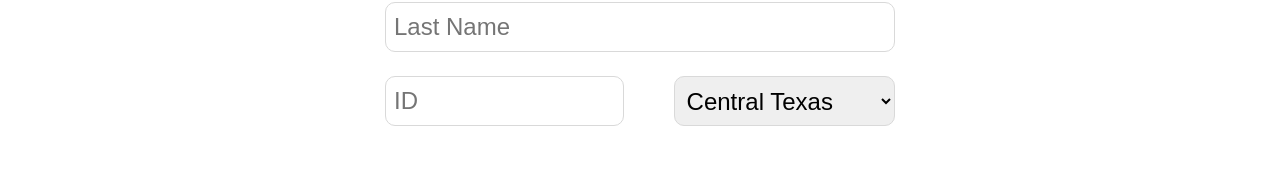
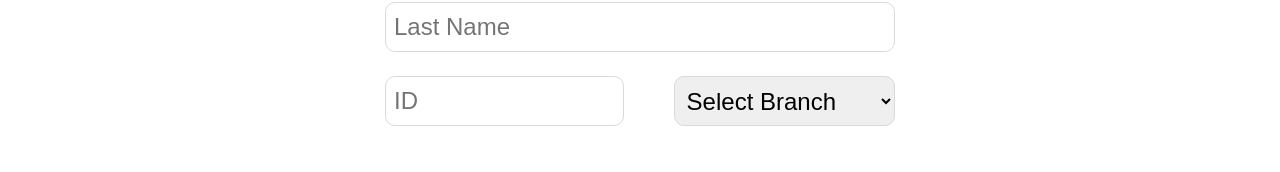
Before and after one commit to tpeo/MealsOnWheels, a React (Create React App) app in the folder client/: page /checkin in a window 1280 px wide. Shown: the part 418-590 px from the top of the page. Built offline with nearby package versions, Linux system fonts and the light colour scheme.

Commit message:
Finished dailysignin

```diff
--- a/client/src/pages/DailySignIn/DailySignIn.js
+++ b/client/src/pages/DailySignIn/DailySignIn.js
@@ -3,16 +3,17 @@ import { useNavigate } from 'react-router-dom'
 import "./DailySignIn.css"
 import MOWHorizontalBar from '../../components/MOWHorizontalBar/MOWHorizontalBar'
 const DailySignIn = () => {
-  const [formValues, setFormValues] = useState({username: '', password: '', confirmPassword: ''});
+  const [formValues, setFormValues] = useState({lastName: '', id: '', branch: ''});
   const handleInputChange = (e) => {
-    if (e.target.name === "username") {
-        setFormValues({ ...formValues, username: e.target.value })
-      } else if (e.target.name === "password") {
-        setFormValues({ ...formValues, password: e.target.value })
-      } else if (e.target.name === "confirmPassword") {
-        setFormValues({ ...formValues, confirmPassword: e.target.value })
+    if (e.target.name === "lastName") {
+        setFormValues({ ...formValues, lastName: e.target.value })
+      } else if (e.target.name === "id") {
+        setFormValues({ ...formValues, id: e.target.value })
+      } else if (e.target.name === "branch") {
+        setFormValues({ ...formValues, branch: e.target.value })
       }
-      checkInput(e);
+      // checkInput(e);
+      console.log(formValues);
 
   }
   const handleFormSubmit = (e) => {
@@ -31,12 +32,16 @@ const DailySignIn = () => {
                     <br />
                     <div className="input-fields">
                         <div className="last-name-input">
-                            <input className="login-field-whole" type="text" placeholder="Last Name" onChange={handleInputChange}></input>
+                            <input className="login-field-whole" type="text" placeholder="Last Name" onChange={handleInputChange} name="lastName"/>
                         </div>
                         <div className="id-input">
-                            <input className="login-field-half" type="text" placeholder="ID" onChange={handleInputChange} />
-                            <select className="select-field-half" placeholder="Select Branch">
-                                <option value="centralTexas">Central Texas</option>
+                            <input className="login-field-half" type="text" placeholder="ID" onChange={handleInputChange} name="id"/>
+                            <select className="select-field-half" value={formValues.branch} onChange={handleInputChange} name="branch">
+                                <option disabled={true} value="">
+                                  Select Branch
+                                </option>
+                                <option value="centralTexas">Williamson County</option>
+                                <option value="centralTexas">Travis County</option>
                             </select>
                         </div>
                     </div>
```
